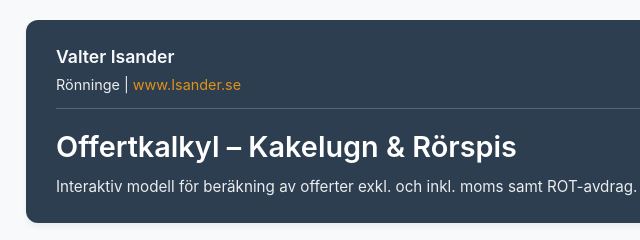
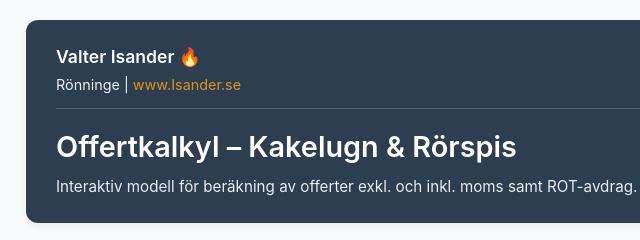
Before and after one commit to Valteris/Kakelugn-Rorspis-Kalkyl-av-Valter-Isander, a plain HTML site: page index.html in a window 1280 px wide. Shown: the top 240 px of the page, 164-804 px from the left. Drawn offline with Linux system fonts and the light colour scheme.

Commit message:
Update index.html

```diff
--- a/index.html
+++ b/index.html
@@ -231,7 +231,7 @@
 <div class="container">
     <header>
         <div class="header-top">
-            <div class="author-info">Valter Isander</div>
+            <div class="author-info">Valter Isander 🔥</div>
             <div class="author-sub">Rönninge | <a href="https://www.isander.se" target="_blank" rel="noopener">www.Isander.se</a></div>
         </div>
         <h1>Offertkalkyl – Kakelugn & Rörspis</h1>
```
